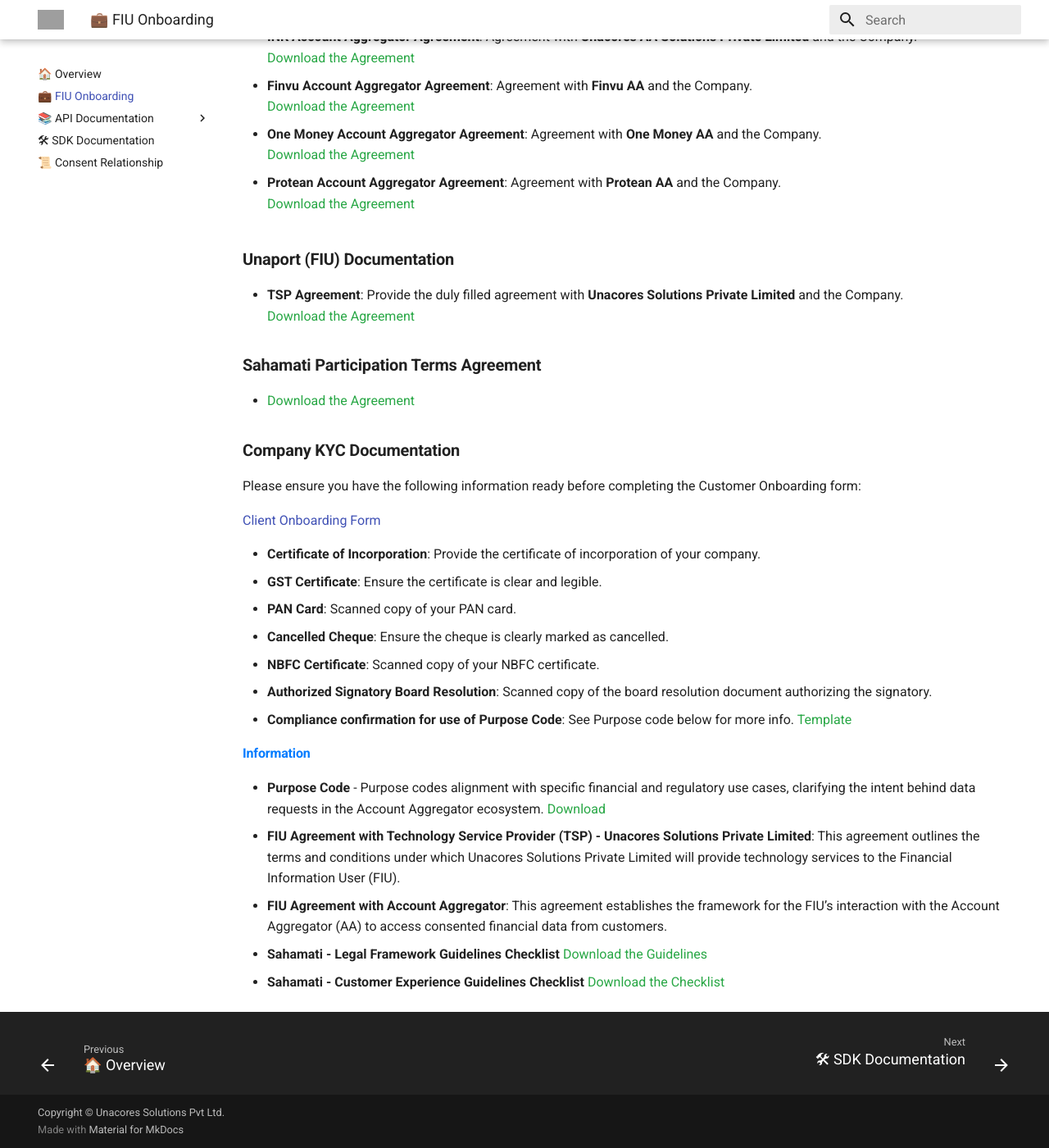
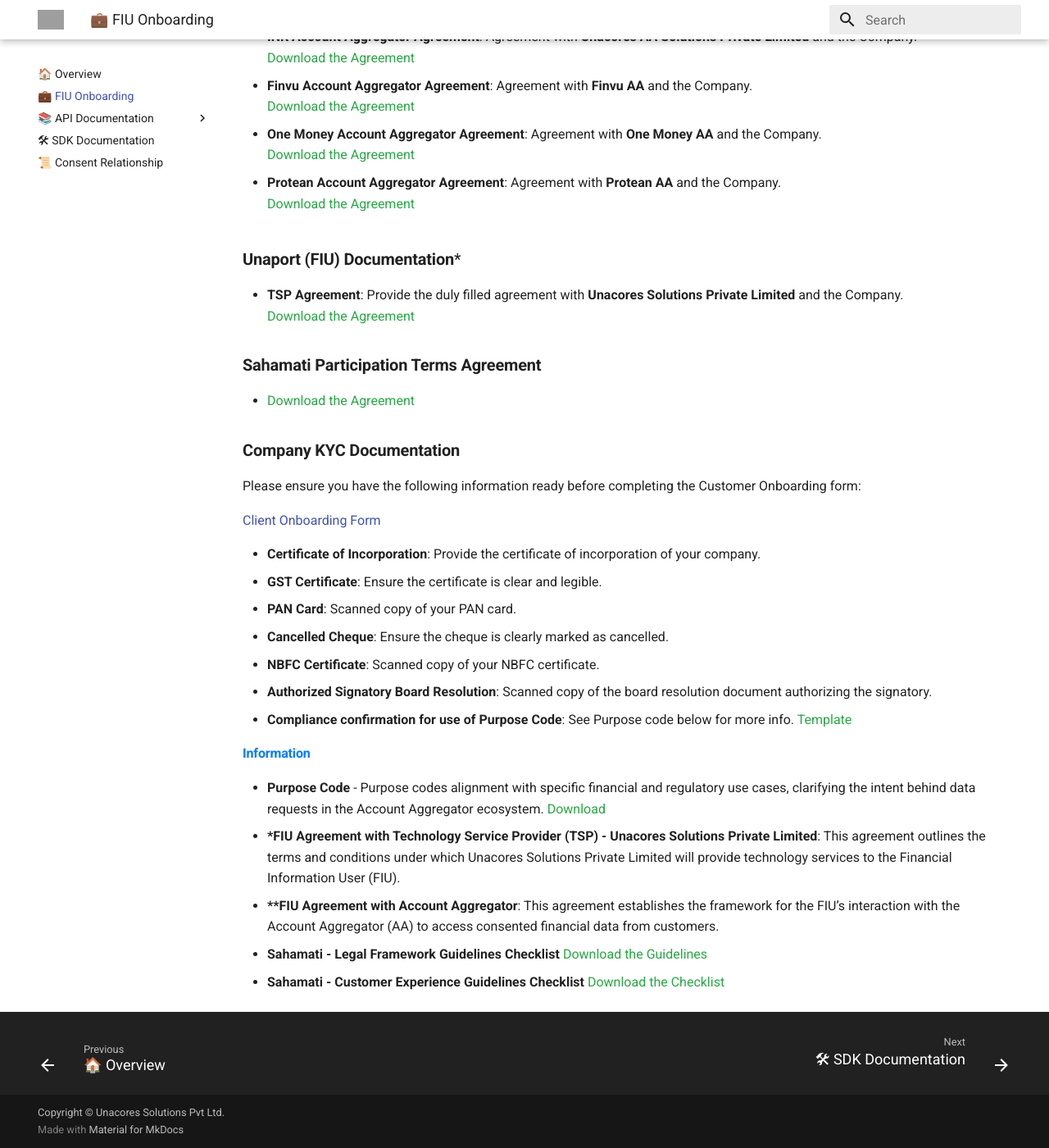
Before and after one commit to Unacores/unaport-docs, an MkDocs documentation site: the page built from docs/fiu_onboarding.md, in a window 1280 px wide and 1400 px high, scrolled down 584 px. Shown: the whole window at 82% size. Built offline with MkDocs 1.6.1 and Material for MkDocs 9.7.7, drawn with Linux system fonts in a browser that asks for light colours; grey boxes are pictures that could not be loaded.

Commit message:
initial commit

```diff
--- a/docs/fiu_onboarding.md
+++ b/docs/fiu_onboarding.md
@@ -5,7 +5,7 @@
 
 #### Required Documents for Onboarding
 Please provide the following documents to complete the onboarding process:
-### **Account Aggregator Agreements**
+### **Account Aggregator Agreements****
 Provide the duly filled agreements with the respective Account Aggregators and the Company.
 You may select one or more agreements, but it is preferable to choose at least two :
 
@@ -21,7 +21,7 @@
 - **Protean Account Aggregator Agreement**: Agreement with **Protean AA** and the Company.
   [<span style="color: #28a745;">Download the Agreement</span>](https://sandbox-fiu-public-docs.s3.ap-south-1.amazonaws.com/FIU-Onboarding-Docs/Protean2.docx)
 
-### **Unaport (FIU) Documentation**
+### **Unaport (FIU) Documentation***
 
 - **TSP Agreement**: Provide the duly filled agreement with **Unacores Solutions Private Limited** and the Company.
   [<span style="color: #28a745;">Download the Agreement</span>](https://sandbox-fiu-public-docs.s3.ap-south-1.amazonaws.com/FIU-Onboarding-Docs/Unaport+Agreement.docx)
@@ -61,8 +61,8 @@
 
 #### <span style="color: #007bff;">Information</span>
 - <strong>Purpose Code</strong> - Purpose codes alignment with specific financial and regulatory use cases, clarifying the intent behind data requests in the Account Aggregator ecosystem. [<span style="color: #28a745;">Download</span>](https://sandbox-fiu-public-docs.s3.ap-south-1.amazonaws.com/FIU-Onboarding-Docs/Purpose+Code+template.xlsx)
-- <strong>FIU Agreement with Technology Service Provider (TSP) - Unacores Solutions Private Limited</strong>: This agreement outlines the terms and conditions under which Unacores Solutions Private Limited will provide technology services to the Financial Information User (FIU).
-- <strong>FIU Agreement with Account Aggregator</strong>: This agreement establishes the framework for the FIU’s interaction with the Account Aggregator (AA) to access consented financial data from customers.
+- <strong>*FIU Agreement with Technology Service Provider (TSP) - Unacores Solutions Private Limited</strong>: This agreement outlines the terms and conditions under which Unacores Solutions Private Limited will provide technology services to the Financial Information User (FIU).
+- <strong>**FIU Agreement with Account Aggregator</strong>: This agreement establishes the framework for the FIU’s interaction with the Account Aggregator (AA) to access consented financial data from customers.
 - **Sahamati - Legal Framework Guidelines Checklist**  [<span style="color: #28a745;">Download the Guidelines</span>](https://sandbox-fiu-public-docs.s3.ap-south-1.amazonaws.com/FIU-Onboarding-Docs/Legal+Framework+Guidelines.xlsx)
 - **Sahamati - Customer Experience Guidelines Checklist**  [<span style="color: #28a745;">Download the Checklist</span>](https://sandbox-fiu-public-docs.s3.ap-south-1.amazonaws.com/FIU-Onboarding-Docs/Customer+Experience+Guidelines.xlsx)
 
```
